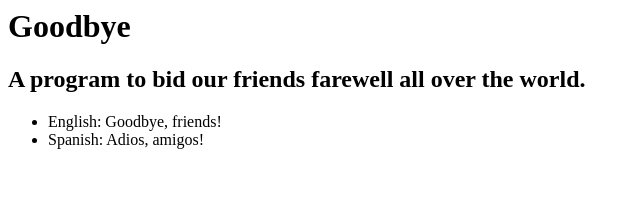
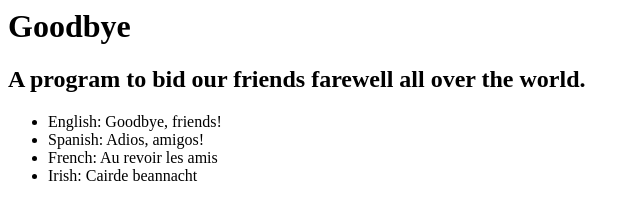
Before and after one commit to maldonmeehan/goodbye, a plain HTML site: page index.html in a window 1280 px wide. Shown: the whole page, without its empty margins (0-640 px from the left). Drawn offline with Linux system fonts and the light colour scheme.

Commit message:
Add a few more lines of goodbyes to HTML file

```diff
--- a/index.html
+++ b/index.html
@@ -4,4 +4,6 @@
 <ul>
   <li> English: Goodbye, friends! </li>
   <li> Spanish:  Adios, amigos! </li>
+  <li> French: Au revoir les amis </li>
+  <li> Irish: Cairde beannacht </li>
 </ul>
```
